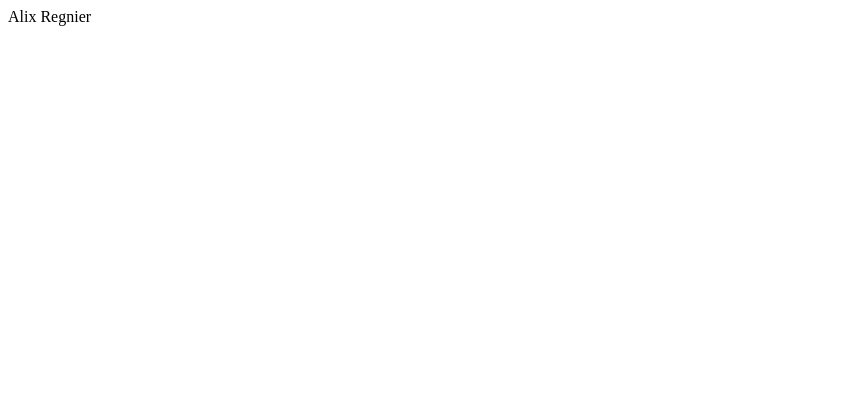
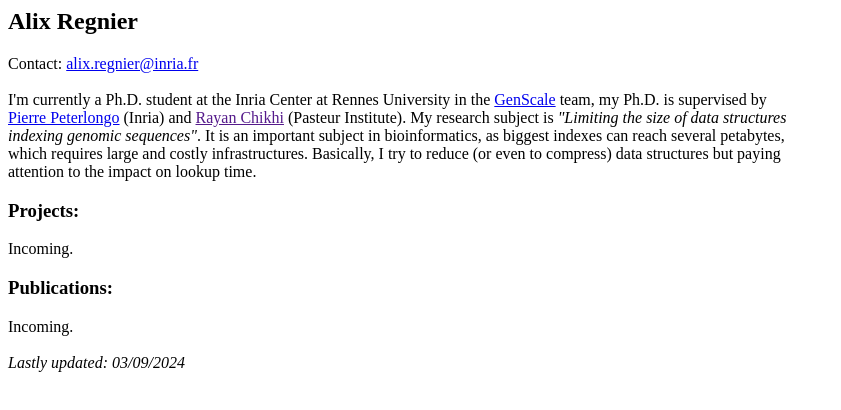
Before and after one commit to AlixRegnier/alixregnier.github.io, a plain HTML site: page index.html in a window 1280 px wide. Shown: the whole page, without its empty margins (0-841 px from the left). Drawn offline with Linux system fonts and the light colour scheme.

Commit message:
Update 03/09

```diff
--- a/index.html
+++ b/index.html
@@ -1 +1,24 @@
-Alix Regnier
+<!--TODO: Mettre photo-->
+
+<h2>Alix Regnier</h2>
+Contact: <a href="mailto:alix.regnier@inria.fr">alix.regnier@inria.fr</a>
+<br>
+<br>
+
+<div style="text-align: left; width: 62%">
+I'm currently a Ph.D. student at the Inria Center at Rennes University in the <a href="https://team.inria.fr/genscale/">GenScale</a> team, my Ph.D. is supervised by <a target="_blank" href="https://people.rennes.inria.fr/Pierre.Peterlongo/">Pierre Peterlongo</a> (Inria) and <a href="">Rayan Chikhi</a> (Pasteur Institute).
+
+My research subject is <i>"Limiting the size of data structures indexing genomic sequences"</i>. It is an important subject in bioinformatics, as biggest indexes can reach several petabytes, which requires large and costly infrastructures. Basically, I try to reduce (or even to compress) data structures but paying attention to the impact on lookup time.</div>
+
+<h3>Projects:</h3>
+
+Incoming.
+
+<h3>Publications:</h3>
+
+Incoming.
+
+<footer>
+<br>
+<i>Lastly updated: 03/09/2024</i>
+</footer>
```
